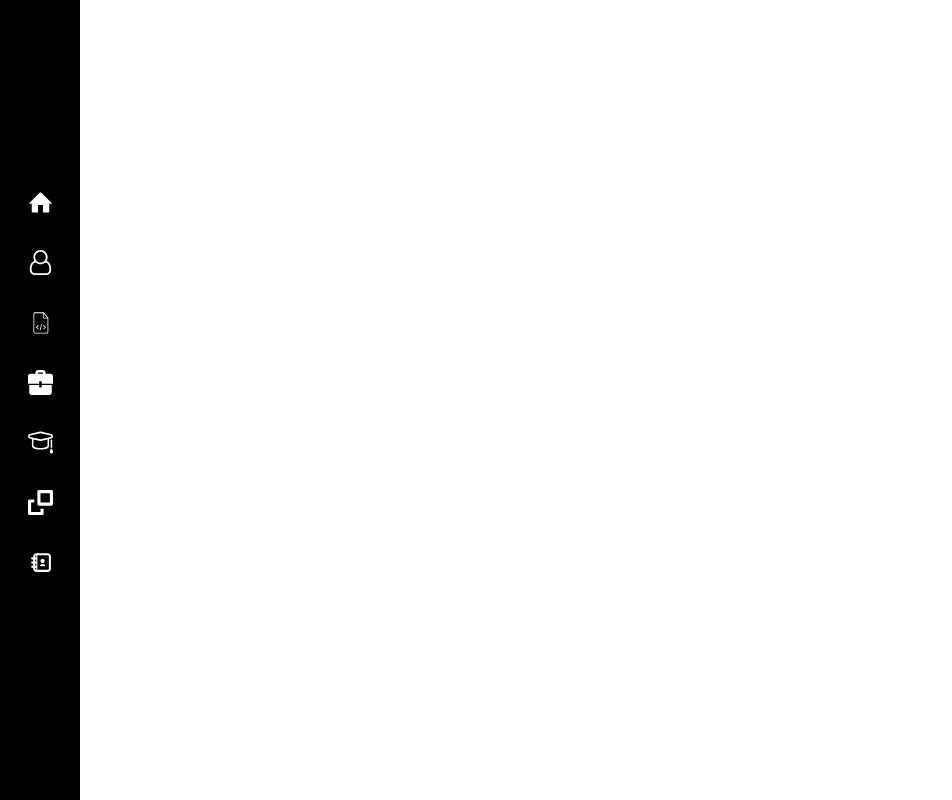
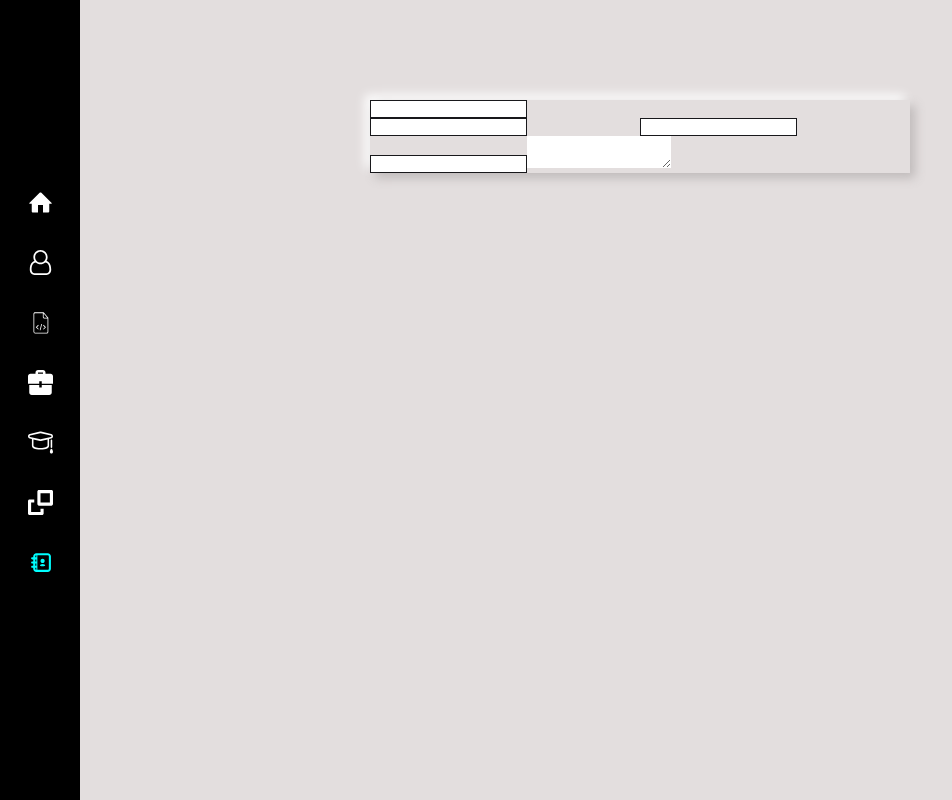
Before and after one commit to ananthuk7/my-profie-new, a Vue app: page /contact in a window 1280 px wide. Before the commit this address had no page. Shown: the whole page, without its empty margins (0-952 px from the left). Built offline with nearby package versions, Linux system fonts and the light colour scheme.

Commit message:
nav tabs and form inputs added

```diff
--- a/src/components/Sidebar.vue
+++ b/src/components/Sidebar.vue
@@ -16,16 +16,16 @@ import Icons from "@/components/icons/Icon.vue";
       <RouterLink to="/skill">
         <Icons id="icon-document-code" class=" icons fill-white h-10 w-10 mb-14" />
       </RouterLink>
-      <RouterLink to="/">
+      <RouterLink to="/work">
         <Icons id="icon-portfolio" class=" icons fill-white h-10 w-10 mb-14" />
       </RouterLink>
-      <RouterLink to="/">
+      <RouterLink to="/qualification">
         <Icons id="icon-study" class=" icons fill-white h-10 w-10 mb-14" />
       </RouterLink>
-      <RouterLink to="/">
+      <RouterLink to="/portfolio">
         <Icons id="icon-gallery" class=" icons fill-white h-10 w-10 mb-14" />
       </RouterLink>
-      <RouterLink to="/">
+      <RouterLink to="/contact">
         <Icons id="icon-contacts" class=" icons fill-white h-10 w-10 mb-14" />
       </RouterLink>
     </div>
--- /dev/null
+++ b/src/components/Tab.vue
@@ -0,0 +1,24 @@
+<script setup lang="ts">
+import { inject, onUnmounted, reactive, toRef } from "vue";
+
+const props = defineProps<{
+  title: string;
+}>();
+const register = inject("tabs-register");
+
+const tab = reactive({
+  title: toRef(props, "title"),
+});
+
+const { active, unregister } = register(tab);
+
+onUnmounted(unregister);
+</script>
+
+<template>
+  <div v-if="active" class="tab">
+    <slot />
+  </div>
+</template>
+
+<style scoped></style>
--- /dev/null
+++ b/src/components/TabWrapper.vue
@@ -0,0 +1,52 @@
+<script setup lang="ts">
+import { computed, provide, reactive, ref } from "vue";
+
+const active = ref<string | null>(null);
+const tabs = reactive<string[]>([]);
+
+const activate = (tab: any) => {
+  active.value = tab;
+};
+provide("tabs-register", (tab: any) => {
+  tabs.push(tab);
+  if (!active.value) {
+    activate(tab);
+  }
+  return {
+    active: computed(() => active.value === tab),
+    unregister() {
+      const index = tabs.indexOf(tab);
+      tabs.splice(index, 1);
+
+      if (active.value === tab) {
+        activate(tabs[0]);
+      }
+    },
+  };
+});
+</script>
+
+<template>
+  <div class="tabs pl-80">
+    <div class="header">
+      <button
+        v-for="tab in tabs"
+        class="btn border border-zinc-900"
+        :class="{ active: tab === active }"
+        @click="activate(tab)"
+      >
+        {{ tab.title }}
+      </button>
+    </div>
+    <div class="body">
+      <slot />
+    </div>
+  </div>
+</template>
+
+<style scoped>
+.active {
+  background-color: rgb(24 24 27 );
+  color:#fff;
+}
+</style>
--- /dev/null
+++ b/src/components/form/BaseInput.vue
@@ -0,0 +1,18 @@
+<script setup lang="ts">
+const props = defineProps<{
+  modelValue: string | number;
+}>();
+defineEmits<{
+  (e: "update:modelValue", val: string | number): void;
+}>();
+</script>
+<template>
+  <input
+    name=""
+    id=""
+    v-bind="{ ...$attrs, onInput : $event => {$emit('update:modelValue', ($event.target as HTMLInputElement).value)}}"
+    :value="modelValue"
+  />
+</template>
+
+<style scoped></style>
--- /dev/null
+++ b/src/components/form/BaseTextArea.vue
@@ -0,0 +1,22 @@
+<script setup lang="ts">
+const props = defineProps<{
+  modelValue: string | number;
+  cols?: number;
+  rows?: number;
+}>();
+defineEmits<{
+  (e: "update:modelValue", val: string | number): void;
+}>();
+</script>
+<template>
+  <textarea
+    name=""
+    id=""
+    :cols="cols"
+    :rows="rows"
+    v-bind="{ ...$attrs, onInput : $event => {$emit('update:modelValue', ($event.target as HTMLInputElement).value)}}"
+    :value="modelValue"
+  ></textarea>
+</template>
+
+<style scoped></style>
--- a/src/router/index.ts
+++ b/src/router/index.ts
@@ -17,7 +17,27 @@ const router = createRouter({
       path: '/skill',
       name: 'skill',
       component: () => import('../views/Skills.vue')
-    }
+    },
+    {
+      path: '/work',
+      name: 'work',
+      component: () => import('../views/Work.vue')
+    },
+    {
+      path: '/qualification',
+      name: 'qualification',
+      component: () => import('../views/Education.vue')
+    },
+    {
+      path: '/portfolio',
+      name: 'portfolio',
+      component: () => import('../views/Portfolio.vue')
+    },
+    {
+      path: '/contact',
+      name: 'contact',
+      component: () => import('../views/Contact.vue')
+    },
   ]
 })
 
--- a/src/views/Contact.vue
+++ b/src/views/Contact.vue
@@ -0,0 +1,46 @@
+<script setup lang="ts">
+import BaseInput from "@/components/form/BaseInput.vue";
+import BaseTextArea from "@/components/form/BaseTextArea.vue";
+import { ref } from "vue";
+const value = ref<string>("");
+</script>
+<template>
+  <div class="main">
+    <form>
+      <BaseInput v-model="value" type="text" class="border border-zinc-900" />
+      <div class="row">
+        <div class="col-md-6">
+          <BaseInput
+            v-model="value"
+            type="text"
+            class="border border-zinc-900"
+          />
+        </div>
+        <div class="col-md-6">
+          <BaseInput
+            v-model="value"
+            type="text"
+            class="border border-zinc-900"
+          />
+        </div>
+      </div>
+      <BaseInput v-model="value" type="text" class="border border-zinc-900" />
+      <BaseTextArea v-model="value" />
+    </form>
+  </div>
+</template>
+
+<style scoped>
+.main {
+  background: #e3dede;
+  height: 100vh;
+  padding: 10rem;
+}
+form {
+  width: 50%;
+  margin: 0 auto;
+  border-radius: 0px;
+  background: #e3dede;
+  box-shadow: 5px 5px 10px #bfbaba, -5px -5px 10px #ffffff;
+}
+</style>
--- a/src/views/Education.vue
+++ b/src/views/Education.vue
@@ -0,0 +1,18 @@
+<script setup lang="ts">
+import { ref } from "vue";
+import TabWrapper from "@/components/TabWrapper.vue";
+import Tab from "@/components/Tab.vue";
+</script>
+<template>
+  <TabWrapper>
+    <Tab title="tab1">
+      <div class="col-md-6">
+
+      </div>
+      <div class="col-md-6"></div>
+    </Tab>
+    <Tab title="tab2">Title from Tab 2</Tab>
+  </TabWrapper>
+</template>
+
+<style scoped></style>
--- a/src/views/Home.vue
+++ b/src/views/Home.vue
@@ -22,7 +22,7 @@ import { ref } from "vue";
         </div>
         <div class="btn-grp mt-12">
           <Button
-            class="btn border border-zinc-900 bg-zinc-900 text-white hover:bg-white hover:text-zinc-900 transition duration-700 ease-out"
+            class="btn border border-zinc-900 hover:bg-zinc-900 hover:text-white transition duration-700 ease-out"
             >Resume</Button
           >
           <Button
--- a/src/views/Layout.vue
+++ b/src/views/Layout.vue
@@ -2,7 +2,7 @@
 import Sidebar from "@/components/Sidebar.vue";
 </script>
 <template>
-  <div class="flex">
+  <div class="flex flex-col sm:flex-row">
     <div class="sidebar fixed left-0 right-0 top-0 w-32 z-50">
       <Sidebar />
     </div>
--- a/src/views/Work.vue
+++ b/src/views/Work.vue
@@ -0,0 +1,14 @@
+<script setup lang="ts"></script>
+
+<template>
+  <div id="work" class="work">
+    <div class="row">
+      <div class="col-md-4">Date</div>
+      <div class="col-md-8">Content</div>
+      <div class="col-md-4">Date</div>
+      <div class="col-md-8">Content</div>
+    </div>
+  </div>
+</template>
+
+<style scoped></style>
```
Also changed, not shown: 1 other file (tests, documents, lock files or other folders).
